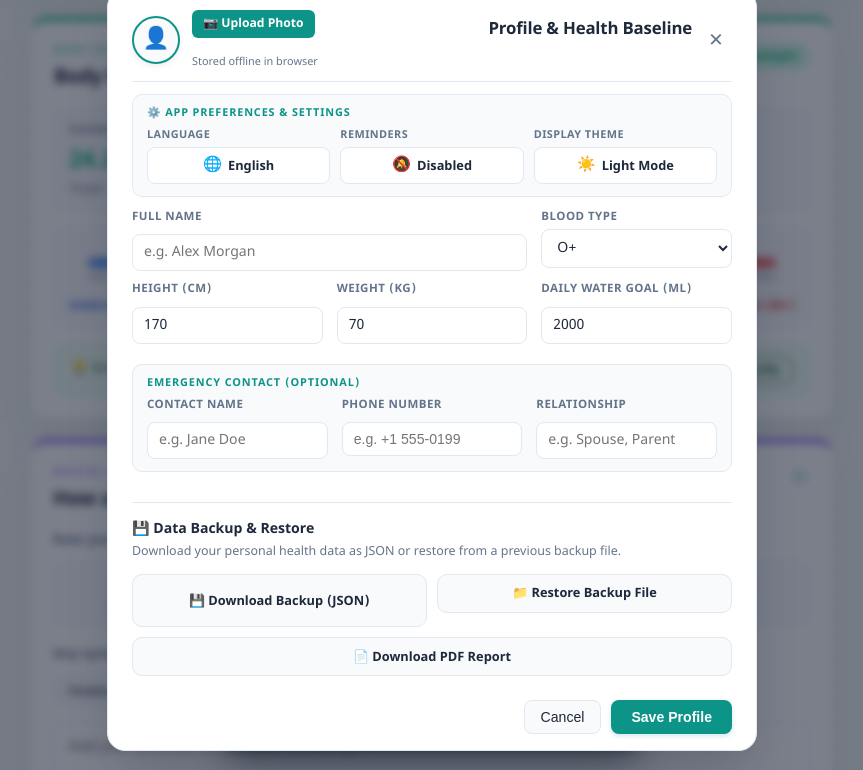
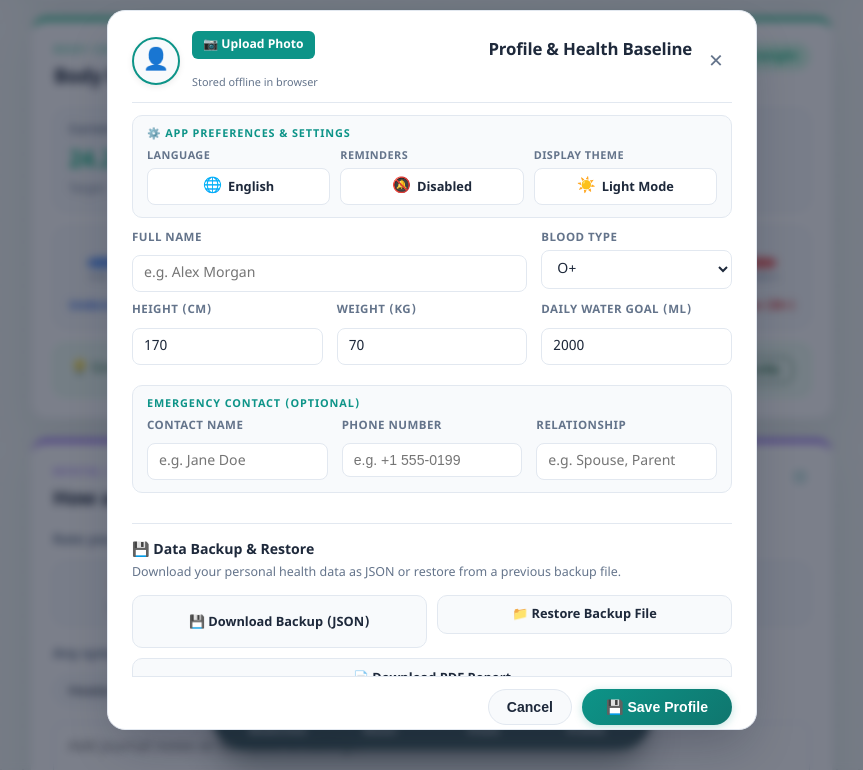
Before and after one commit to zhsaikot/meditrack, a website built with Vite: page index.html in a window 1280 px wide. Both pictures are taken after a click on the button "Edit Profile". Shown: the part 1089-1859 px from the top of the page, without its empty margins (208-1071 px from the left). Built offline with nearby package versions, Linux system fonts and the light colour scheme.

Commit message:
fix: enable smooth vertical scrolling in profile modal and make Save Profile action button sticky with instant toast confirmation

```diff
--- a/src/main.ts
+++ b/src/main.ts
@@ -918,7 +918,7 @@ function renderApp() {
           <!-- Bottom Action Buttons -->
           <div class="profile-modal-actions">
             <button type="button" class="btn-secondary" id="close-profile-btn">${t('cancel_btn')}</button>
-            <button type="submit" class="btn-primary">${t('save_profile_btn')}</button>
+            <button type="submit" class="btn-primary" id="save-profile-btn">💾 ${t('save_profile_btn')}</button>
           </div>
         </form>
       </div>
@@ -1390,6 +1390,7 @@ function attachEventListeners() {
     setCustomHydrationGoal(waterGoal);
     profileModal?.close();
     renderApp();
+    showQuickToast(appState.language === 'bn' ? 'প্রোফাইল সফলভাবে সংরক্ষিত হয়েছে! ✨' : 'Profile saved successfully! ✨');
   });
 
   // Water Goal Quick Modal
--- a/src/style.css
+++ b/src/style.css
@@ -1735,17 +1735,19 @@ input[type="time"]:focus, input[type="date"]:focus, input[type="text"]:focus, in
   background: rgba(255, 255, 255, 0.22);
 }
 
-/* Profile Setup Modal: Optimized for Desktop, Tablet, and Mobile with NO scrollbars */
+/* Profile Setup Modal: Optimized for Desktop, Tablet, and Mobile with smooth scroll */
 #profile-modal {
   max-width: 650px;
   width: min(650px, calc(100vw - 28px));
+  max-height: 90vh;
   box-sizing: border-box;
   overflow: hidden;
   border: 1px solid var(--border-color);
   border-radius: 18px;
   background: var(--bg-card);
-  box-shadow: 0 24px 48px -12px rgba(15, 23, 42, 0.25);
+  box-shadow: 0 24px 48px -12px rgba(15, 23, 42, 0.28);
   margin: auto;
+  padding: 0;
 }
 
 #profile-modal::backdrop {
@@ -1757,8 +1759,25 @@ input[type="time"]:focus, input[type="date"]:focus, input[type="text"]:focus, in
   padding: 20px 24px 18px;
   width: 100%;
   max-width: 100%;
+  max-height: 90vh;
   box-sizing: border-box;
-  overflow: hidden;
+  overflow-y: auto;
+  overscroll-behavior: contain;
+  scrollbar-width: thin;
+  scrollbar-color: var(--color-primary) transparent;
+}
+
+#profile-modal .profile-modal-content::-webkit-scrollbar {
+  width: 6px;
+}
+
+#profile-modal .profile-modal-content::-webkit-scrollbar-track {
+  background: transparent;
+}
+
+#profile-modal .profile-modal-content::-webkit-scrollbar-thumb {
+  background: var(--color-primary);
+  border-radius: 4px;
 }
 
 /* Integrated Header with Inline Avatar */
@@ -1978,24 +1997,54 @@ input[type="time"]:focus, input[type="date"]:focus, input[type="text"]:focus, in
   grid-column: span 1;
 }
 
-/* Modal Actions */
+/* Modal Actions - Sticky Bottom Bar so Save & Cancel are ALWAYS visible */
 .profile-modal-actions {
+  position: sticky;
+  bottom: -18px;
+  background: var(--bg-card);
   display: flex;
   justify-content: flex-end;
   gap: 10px;
-  margin-top: 14px;
+  margin-top: 18px;
+  padding: 12px 0 6px;
+  border-top: 1px solid var(--border-color);
+  z-index: 10;
 }
 
 .profile-modal-actions .btn-secondary {
-  padding: 8px 16px;
+  padding: 9px 18px;
   font-size: 0.88rem;
-  border-radius: 8px;
+  font-weight: 600;
+  border-radius: 999px;
+  cursor: pointer;
+  transition: all 0.2s ease;
 }
 
 .profile-modal-actions .btn-primary {
-  padding: 8px 20px;
+  padding: 9px 24px;
   font-size: 0.88rem;
-  border-radius: 8px;
+  font-weight: 700;
+  border-radius: 999px;
+  background: linear-gradient(135deg, #0D9488 0%, #0F766E 100%);
+  color: #ffffff;
+  border: none;
+  cursor: pointer;
+  transition: all 0.2s ease;
+  box-shadow: 0 2px 8px rgba(13, 148, 136, 0.25);
+  display: inline-flex;
+  align-items: center;
+  gap: 6px;
+}
+
+.profile-modal-actions .btn-primary:hover {
+  background: linear-gradient(135deg, #14B8A6 0%, #0D9488 100%);
+  transform: translateY(-1px);
+  box-shadow: 0 4px 12px rgba(13, 148, 136, 0.35);
+}
+
+.dark-mode .profile-modal-actions {
+  background: #1e293b;
+  border-color: #334155;
 }
 
 /* Mobile Responsiveness (< 600px) */
@@ -2003,12 +2052,14 @@ input[type="time"]:focus, input[type="date"]:focus, input[type="text"]:focus, in
   #profile-modal {
     width: calc(100vw - 16px);
     max-width: calc(100vw - 16px);
+    max-height: 92vh;
     margin: 8px auto;
     border-radius: 14px;
   }
 
   #profile-modal .profile-modal-content {
-    padding: 14px 12px 12px;
+    padding: 14px 14px 12px;
+    max-height: 92vh;
   }
 
   .profile-header-banner {
@@ -2088,22 +2139,10 @@ input[type="time"]:focus, input[type="date"]:focus, input[type="text"]:focus, in
   }
 
   .profile-modal-actions {
-    margin-top: 10px;
-  }
-}
-
-/* Fallback for ultra-short landscape viewports (e.g. rotated mobile screens) */
-@media (max-height: 500px) {
-  #profile-modal {
-    max-height: 96vh;
-    overflow-y: auto;
-    scrollbar-width: none;
-  }
-  #profile-modal::-webkit-scrollbar {
-    display: none;
-  }
-  #profile-modal .profile-modal-content {
-    overflow-y: visible;
+    position: sticky;
+    bottom: -12px;
+    margin-top: 12px;
+    padding: 10px 0 4px;
   }
 }
 
```
